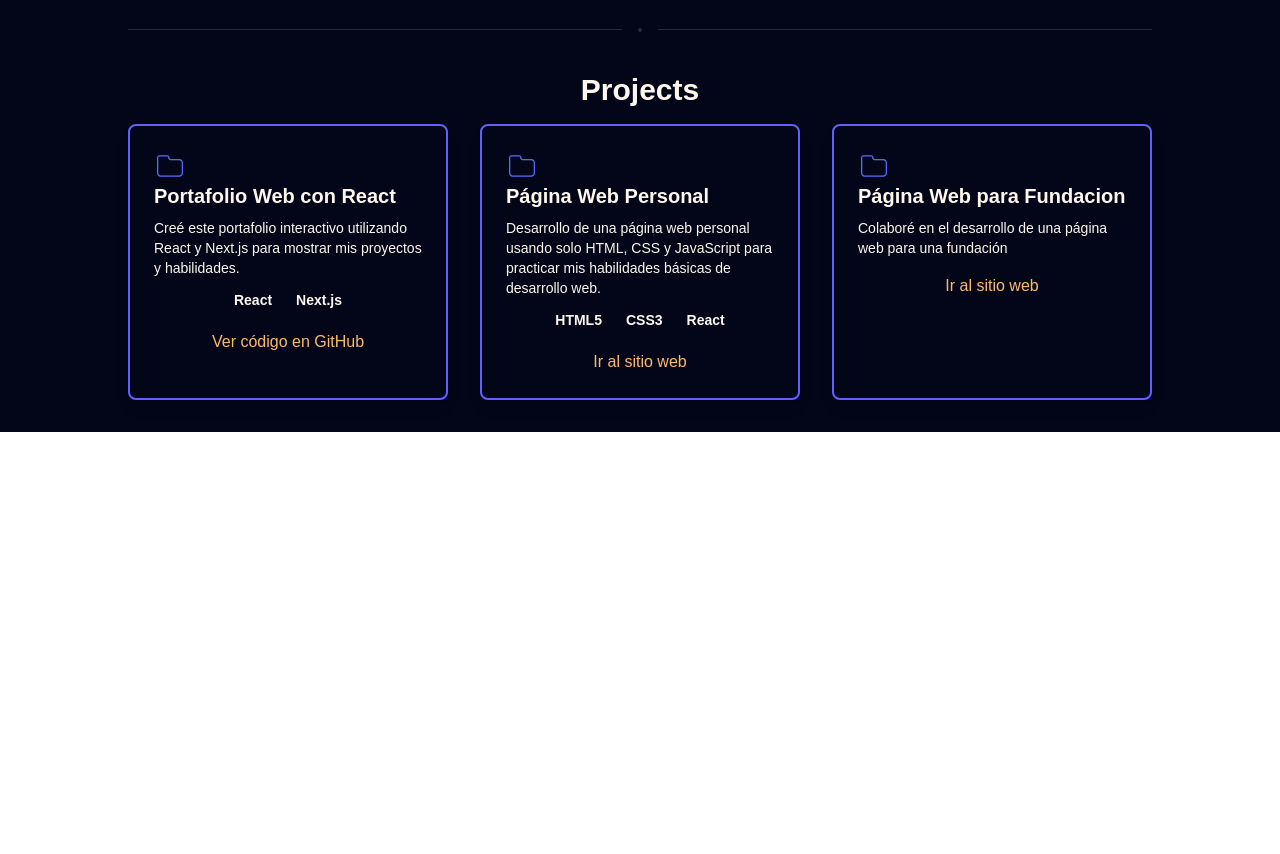
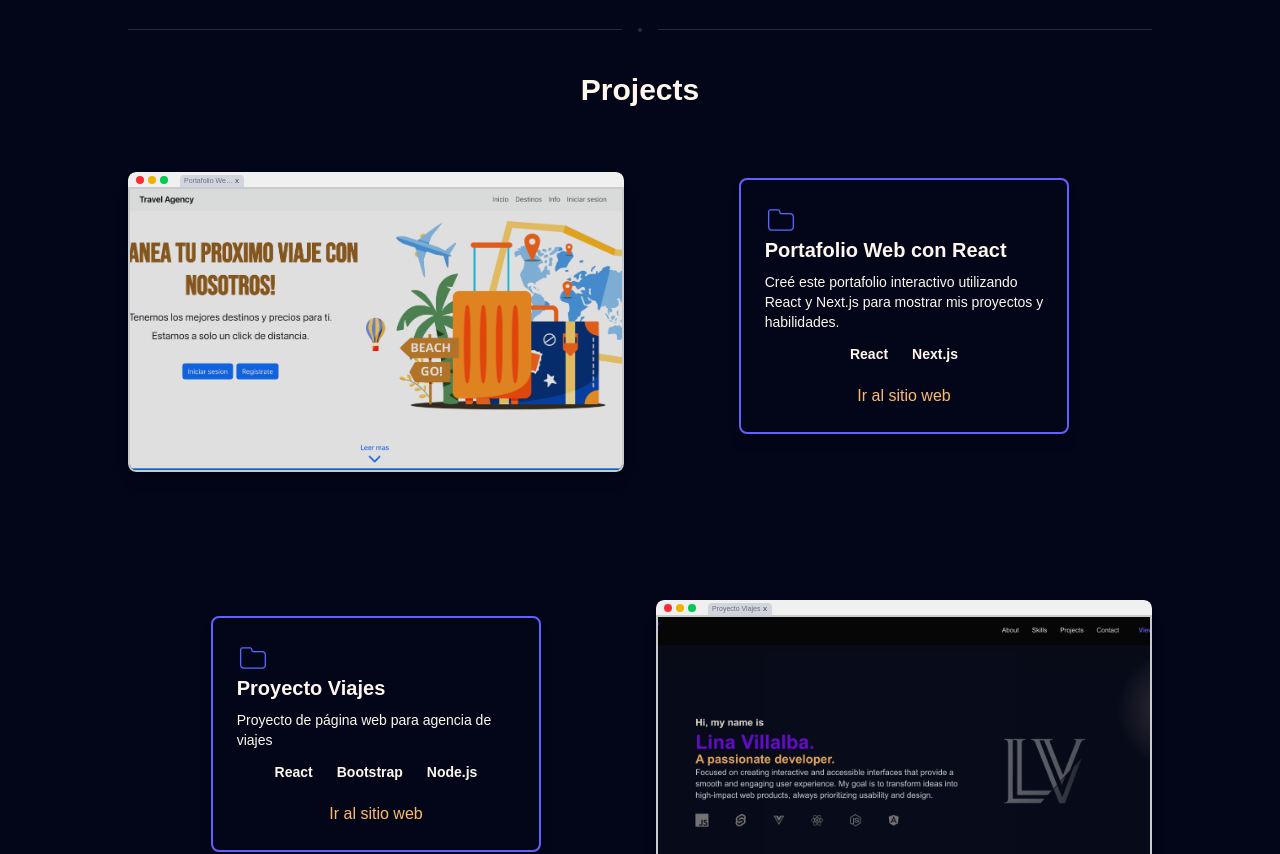
Before and after one commit to LinaMariaV/lina-portafolio, a Next.js app: page / in a window 1280 px wide. Shown: the part 2400-3254 px from the top of the page. Before the commit the page ends 2832 px from the top, so only its background shows below. Built offline with nearby package versions, Linux system fonts and the light colour scheme.

Commit message:
Fix styling issues in ProjectCard component

```diff
--- a/src/components/projects/projects.tsx
+++ b/src/components/projects/projects.tsx
@@ -1,40 +1,115 @@
-
 import { ProjectCard } from "@/utils/ProjectCard";
 import Separator from "../separator/separator";
+import Image from "next/image";
+import Projectimage2 from "../../../public/project-2.png";
+import Projectimage1 from "../../../public/project-1.jpg";
+import Projectimage3 from "../../../public/project-3.png";
 
 const projectsData = [
   {
     title: "Portafolio Web con React",
     description: "Creé este portafolio interactivo utilizando React y Next.js para mostrar mis proyectos y habilidades.",
-    link: "https://github.com/LinaMariaV/lina-portafolio",
-    technologies: ["React", "Next.js"]
+    link:
+    "https://travel.linavillalba.me/",
+    githubLink: "https://github.com/LinaMariaV/lina-portafolio",
+    technologies: ["React", "Next.js", ],
+    isExternalLink: true,
+    image: Projectimage2,
   },
   {
-    title: "Página Web Personal",
-    description: "Desarrollo de una página web personal usando solo HTML, CSS y JavaScript para practicar mis habilidades básicas de desarrollo web.",
-    link: "https://travel.linavillalba.me/",
-    technologies: ["HTML5", "CSS3", "React"],
-    isExternalLink: true
+    title: "Proyecto Viajes",
+    description: " Proyecto de página web para agencia de viajes",
+    link: "https://linavillalba.me",
+    githubLink: "https://github.com/LinaMariaV/travel-project",
+    technologies: [ "React", "Bootstrap", "Node.js"],
+    isExternalLink: true,
+    image: Projectimage1,
   },
   {
-    title: "Página Web para Fundacion ",
-    description: " Colaboré en el desarrollo de una página web para una fundación",
+    title: "Página Web para Fundación",
+    description: "Colaboré en el desarrollo de una página web para una fundación",
     link: "https://funmedialma.com/",
-    isExternalLink: true
-  }
+    githubLink: "https://github.com/LinaMariaV/fundacion-project",
+    technologies: ["Angular", "TypeScript", "HTML5", "CSS3"],
+    isExternalLink: true,
+    image: Projectimage3,
+  },
 ];
 
 export default function Projects() {
   return (
     <div id="projects" className="w-full max-w-6xl mt-16 px-16 py-8">
       <Separator />
-      <h2 className="text-3xl font-semibold text-orange-50 mb-4 text-center">
+      <h2 className="text-3xl font-semibold text-orange-50 mb-16 text-center">
         Projects
       </h2>
 
-      <div className="grid grid-cols-1 sm:grid-cols-2 md:grid-cols-3 gap-8">
+      <div className="grid grid-cols-1 gap-32">
         {projectsData.map((project, index) => (
-          <ProjectCard key={index} {...project} />
+          <div
+            key={index}
+            className={`flex flex-col md:flex-row items-center relative justify-between gap-8 ${
+              index % 2 === 0 ? "md:flex-row-reverse" : ""
+            }`}
+          >
+            <div className="w-full md:w-2/4 mb-8 ">
+              <div className="w-full md:w-2/3 mx-auto">
+                <ProjectCard {...project} />
+              </div>
+            </div>
+
+            <div
+              className="relative w-full md:w-2/4"
+              style={{ height: "300px" }}
+            >
+              <div className="absolute inset-0 flex flex-col justify-between bg-[#2d2d2d] rounded-lg shadow-lg overflow-hidden">
+                <div className="h-4 bg-[#f0f0f0] rounded-t-lg flex items-center px-2 gap-1 relative">
+                  <div className="w-2 h-2 bg-red-500 rounded-full"></div>
+                  <div className="w-2 h-2 bg-yellow-500 rounded-full"></div>
+                  <div className="w-2 h-2 bg-green-500 rounded-full"></div>
+                  <div className="w-16 h-3 bg-gray-300 rounded-t-sm ml-2 top-[1px] relative text-[7px] pl-1 text-gray-500">
+                    <div className="relative top-[1px] truncate w-full pr-2">
+                      {project.title}
+                    </div>
+                    <div className="absolute right-[5px] top-0 text-[8px] text-gray-700">
+                      x
+                    </div>
+                  </div>
+                </div>
+
+                <div className="relative w-full h-full opacity-85 ">
+                  <div
+                    className="group relative w-full h-full
+                before:absolute before:inset-0
+                before:bg-indigo-500/10 before:rounded-b-lg
+                before:transform before:transition-all before:duration-300
+                hover:before:bg-indigo-500/0
+                overflow-hidden"
+                  >
+                    {project.image && (
+                      <Image
+                        src={project.image}
+                        alt={`Imagen del proyecto ${project.title}`}
+                        className="rounded-b-lg object-cover border-2
+                      transition-transform duration-500 ease-in-out
+                      group-hover:scale-105
+                      shadow-xl"
+                        layout="fill"
+                        priority={index === 0}
+                      />
+                    )}
+
+                    <div
+                      className="absolute inset-0 bg-gradient-to-t from-black/50 to-transparent
+                  opacity-0 group-hover:opacity-100
+                  transition-opacity duration-300
+                  rounded-b-lg"
+                    />
+                  </div>
+                </div>
+              </div>
+            </div>
+          </div>
         ))}
       </div>
     </div>
```
